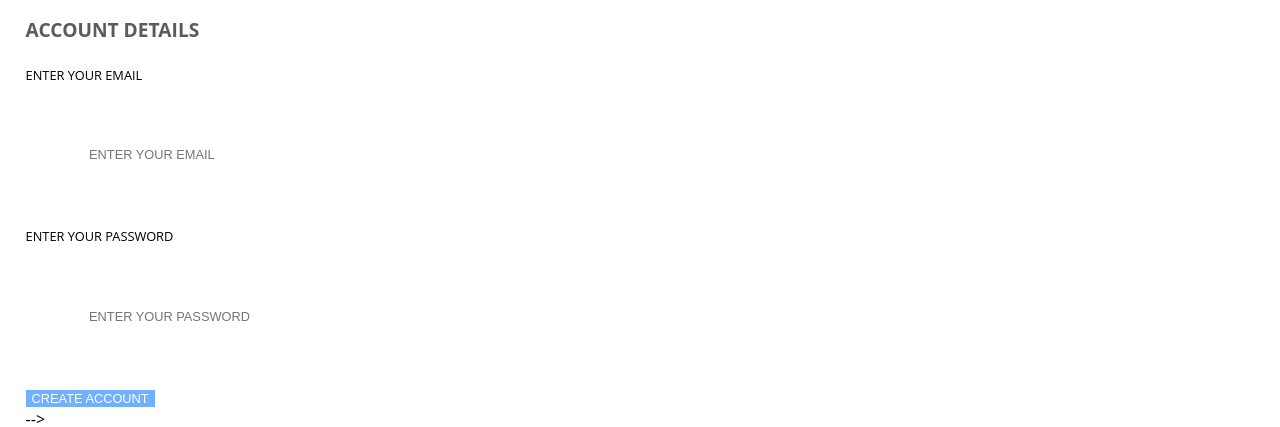
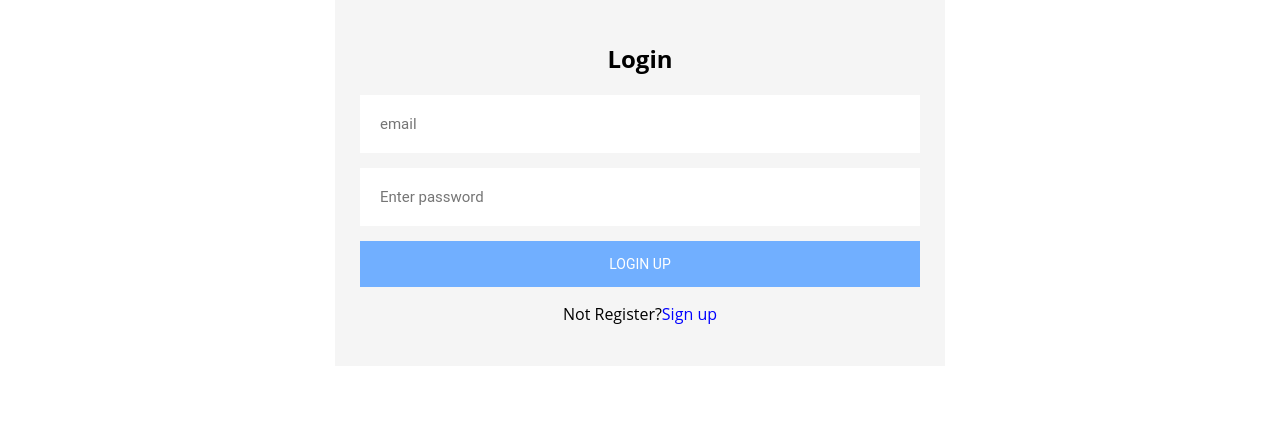
Before and after one commit to mustafa-mehboob/quiz-app, a plain HTML site: page index.html in a window 1280 px wide. Shown: the part 167-594 px from the top of the page. Drawn offline with nearby package versions, Linux system fonts and the light colour scheme.

Commit message:
Fixed error

```diff
--- a/index.html
+++ b/index.html
@@ -46,16 +46,6 @@
             <div class="">
 
 
-                    <h3 class="h3">ACCOUNT DETAILS</h3>
-
-                    <labe class="login-label">ENTER YOUR EMAIL</lebal><br>
-                        <input class="login-input" type="email" placeholder="ENTER YOUR EMAIL" id="email"><br>
-                        <label class="login-label">ENTER YOUR PASSWORD</label><br>
-                        <input class="login-input" type="password" placeholder="ENTER YOUR PASSWORD" id="password">
-                        <br>
-
-                        <button class="login-btn" onclick="create_login()">CREATE ACCOUNT</button>
-                </div> -->
 
                 <div class="login-page">
                     <div class="form">
@@ -91,8 +81,8 @@
 
                             <h2>Login</h2>
 
-                            <input type="email" placeholder="email" id="email1" required /><br>
-                            <input type="password" placeholder="Enter password" id="password1" required/><br>
+                            <input type="email" placeholder="email" id="email" required /><br>
+                            <input type="password" placeholder="Enter password" id="password" required/><br>
                             <button class="button" onclick="login()">Login up</button><br>
 
                             <p class="message" id="message" >Not Register?<a href="#">Sign up</a></p>
```
